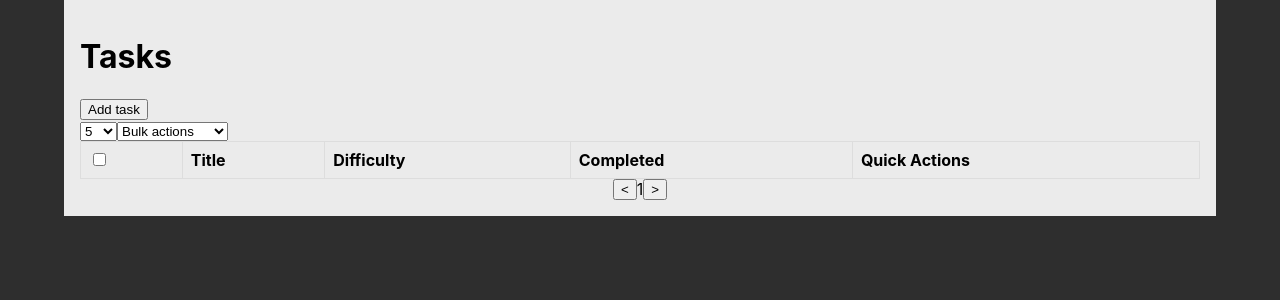
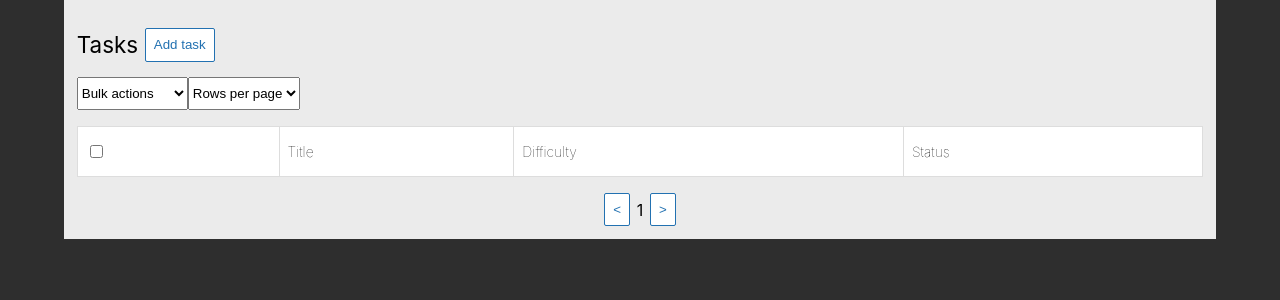
Before and after one commit to germangguerci/TodoApp, a React (Create React App) app: page / in a window 1280 px wide. Shown: the top 300 px of the page. Built offline with nearby package versions, Linux system fonts and the light colour scheme.

Commit message:
Checkpoint

```diff
--- a/src/components/taskcontainer/alerts/BulkActionAlert.tsx
+++ b/src/components/taskcontainer/alerts/BulkActionAlert.tsx
@@ -47,9 +47,9 @@ export const BulkActionAlert: React.FC<BulkActionAlertProps> = observer(function
 
   return (
     <div>
-      <Button variant="outlined" color="primary" onClick={handleClickOpen}>
+      <button onClick={handleClickOpen}>
         Apply
-      </Button>
+      </button>
       <Dialog
         open={open}
         onClose={handleClose}
@@ -66,7 +66,7 @@ export const BulkActionAlert: React.FC<BulkActionAlertProps> = observer(function
           <Button onClick={handleClose} color="primary">
             Disagree
           </Button>
-          <Button onClick={handleApply} color="primary" autoFocus>
+          <Button onClick={handleApply}>
             Agree
           </Button>
         </DialogActions>
--- a/src/components/taskcontainer/index.tsx
+++ b/src/components/taskcontainer/index.tsx
@@ -16,7 +16,7 @@ interface TodoListProps {
 export const TaskContainer: React.FC<TodoListProps> = observer(({todoStore}) => {
 
 
-    const [todosPerPage, setTodosPerPage] = useState(5);
+    const [todosPerPage, setTodosPerPage] = useState(15);
     const [page, setCurrentPage] = useState(1);
     const [openAdd, setOpenAdd] = useState(false);
     const [openUpdate, setOpenUpdate] = useState({open: false, todoToUpdate: 0});
@@ -51,8 +51,8 @@ export const TaskContainer: React.FC<TodoListProps> = observer(({todoStore}) =>
     }
 
     return <div className="taskContainer">
-                <div>
-                    <h1>Tasks</h1>
+                <div className="taskHeader">
+                    <h2>Tasks</h2>
                     <button onClick={() => setOpenAdd(true)}>Add task</button>
                 </div>
 
@@ -60,10 +60,10 @@ export const TaskContainer: React.FC<TodoListProps> = observer(({todoStore}) =>
                 {openAdd && <AddTodoModal openAdd={openAdd} setOpenAdd={setOpenAdd} todoStore={todoStore}/>}
                 {openUpdate.open && <UpdateTodoModal openUpdate={openUpdate} setOpenUpdate={setOpenUpdate} />}
 
-                <div>
-                    <SelectTodosPerPage setTodosPerPage={setTodosPerPage} />
+                <div className="tableOptions">
                     <SelectBulkAction setBulkAction={setBulkAction} bulkAction={bulkAction}/>
                     {(bulkAction !== '' && bulkSelection.length > 0) && <BulkActionAlert bulkSelection={bulkSelection} bulkAction={bulkAction} setBulkSelection={setBulkSelection}/>}
+                    <SelectTodosPerPage setTodosPerPage={setTodosPerPage} />
                 </div>
 
                 <div className="tableContainer">
@@ -73,8 +73,7 @@ export const TaskContainer: React.FC<TodoListProps> = observer(({todoStore}) =>
                                 <td><input type="checkbox" /></td>
                                 <th>Title</th>
                                 <th>Difficulty</th>
-                                <th>Completed</th>
-                                <th>Quick Actions</th>
+                                <th>Status</th>
                             </tr>
                         {displayTasks()}
                         </tbody>
--- a/src/components/taskcontainer/modals/UpdateTodoModal.tsx
+++ b/src/components/taskcontainer/modals/UpdateTodoModal.tsx
@@ -33,18 +33,24 @@ export const UpdateTodoModal: React.FC<updateTodoModalProps> = observer(({openUp
         <div id="myModal" className="modal">
             <div className="modal-content">
                 <span className="close" onClick={() => setOpenUpdate(false)}>&times;</span>
-                <p>Some text in the Modal..</p>
+                <label>Title:
                     <input
                         value={title}
                         onChange={(event) => setTitle(event.target.value)}
                         type="text"
                     />
+                </label>
 
+                <label>Difficulty:
                     <input
                         value={difficulty}
                         onChange={(event) => setDifficulty(parseInt(event.target.value))}
-                    type="number"
+                        type="range"
+                        min="1"
+                        max="5"
+                        step="1"
                     />
+                </label>
 
                 <button onClick={() => setCompleted(!completed)}>
                     {completed && "Set incomplet"}
--- a/src/components/taskcontainer/selects/SelectTodosPP.tsx
+++ b/src/components/taskcontainer/selects/SelectTodosPP.tsx
@@ -5,7 +5,7 @@ interface SelectProps {
 }
 
 export const SelectTodosPerPage : React.FC <SelectProps> = ({setTodosPerPage}) => {
-    const [value, setValue] = useState(5);
+    const [value, setValue] = useState(15);
 
     useEffect(() => {
         setTodosPerPage(value)
@@ -13,9 +13,10 @@ export const SelectTodosPerPage : React.FC <SelectProps> = ({setTodosPerPage}) =
 
     return (
         <select value={value} onChange={(event) => setValue(parseInt(event.target.value))}>
-            <option value="5">5</option>
-            <option value="10">10</option>
-            <option value="25">25</option>
+            <option defaultValue="" value="15" disabled>Rows per page</option>
+            <option value="5">5 rows</option>
+            <option value="10">10 rows</option>
+            <option value="25">25 rows</option>
         </select>
     )
 }
--- a/src/components/taskcontainer/todo/alerts/DeleteAlert.tsx
+++ b/src/components/taskcontainer/todo/alerts/DeleteAlert.tsx
@@ -7,6 +7,7 @@ import DialogContentText from '@material-ui/core/DialogContentText';
 import DialogTitle from '@material-ui/core/DialogTitle';
 import { TodoStore } from '../../store';
 import { observer } from 'mobx-react';
+import DeleteIcon from '@material-ui/icons/Delete';
 
 interface DeleteAlertProps{
   id: number
@@ -25,9 +26,7 @@ export const DeleteAlert: React.FC<DeleteAlertProps> = observer(function DeleteA
 
   return (
     <div>
-      <Button variant="outlined" color="primary" onClick={handleClickOpen}>
-        Delete
-      </Button>
+      <DeleteIcon className="deleteIcon" onClick={handleClickOpen} />
       <Dialog
         open={open}
         onClose={handleClose}
--- a/src/components/taskcontainer/todo/index.tsx
+++ b/src/components/taskcontainer/todo/index.tsx
@@ -44,20 +44,15 @@ export const Todo: React.FC<TodoProps> = ({id, title, difficulty, completed, set
         <td>
             <input type="checkbox" checked={selected} onChange={handleSelect}/>
         </td>
-        <td>
-            {title}
+        <td className="titleField">
+            <p className="taskTitle" onClick={() => setOpenUpdate({open: true, todoToUpdate: id})}>{title}</p>
+            <DeleteAlert id={id} />
         </td>
         <td>
             {calculateDifficulty()}
         </td>
         <td>
-            {completed ? "completed" : "incomplete"}
-        </td>
-        <td>
-            <div className="quickActions">
-                <button onClick={() => setOpenUpdate({open: true, todoToUpdate: id})}>Edit</button>
-                <DeleteAlert id={id} />
-            </div>
+            {completed ? "C" : "I"}
         </td>
     </tr>)
 }
--- a/src/styles/index.scss
+++ b/src/styles/index.scss
@@ -1,5 +1,6 @@
 $primaryBackgroundColor: rgb(235, 235, 235);
 $secondaryBackgroundColor: white;
+$contrastColor: #2271b1;
 
 body {
     margin: 0;
@@ -9,7 +10,15 @@ body {
     -webkit-font-smoothing: antialiased;
     -moz-osx-font-smoothing: grayscale;
     background-color: rgb(46, 46, 46);
-  }
+}
+
+input{
+  height: 2em;
+}
+
+select{
+  height: 2.5em;
+}
 
 .App{
     max-width: 90%;
@@ -18,38 +27,82 @@ body {
 }
 
 .taskContainer{
-  padding: 1em;
+  padding: 0.8em;
 }
 
+.taskHeader{
+  display: flex;
+  align-items: center;
+  h2{
+    font-size: 1.4em;
+    font-weight: 400;
+  }
+}
+
+button{
+  text-decoration: none;
+  border: 1px solid $contrastColor;
+  border-radius: 2px;
+  color: $contrastColor;
+  background: $secondaryBackgroundColor;
+  cursor: pointer;
+  padding: 0.4em 0.6em;
+  margin: 0 0.5em;
+  height: 2.5em;
+}
+
+//table Options start
+.tableOptions{
+  display: flex;
+
+}
+
+//table start
 .tableContainer{
   overflow-x: auto;
 }
 
-//todo list start
-.TodoList{
-  display: flex;
-  flex-direction: column;
-  padding: 1em;
-}
-
-//table start
 table {
   border-collapse: collapse;
   width: 100%;
+  margin: 1em 0;
+  background: $secondaryBackgroundColor;
 }
 
 td, th {
   border: 1px solid #dddddd;
   text-align: left;
   padding: 8px;
+  font-weight: 100;
+  font-size: 14px;
 }
+
+
 
 tr:nth-child(even) {
   background-color: #dddddd;
 }
 
-.quickActions{
+.titleField{
   display:flex;
+  align-items:flex-start;
+  button{
+    margin: 0;
+  }
+}
+
+.taskTitle{
+  cursor: pointer;
+  color: $contrastColor;
+  font-weight: 600;
+  margin: 0;
+}
+
+.deleteIcon{
+  color: #1d5d92;
+  font-size: 2em;
+  cursor: pointer;
+  margin-left: 1em;
 }
 
 
@@ -58,6 +111,7 @@ tr:nth-child(even) {
   display: flex;
   width: 100%;
   justify-content: center;
+  align-items: center;
 }
 
 //modal start
@@ -80,7 +134,21 @@ tr:nth-child(even) {
   margin: 15% auto;
   padding: 20px;
   border: 1px solid #888;
-  width: 80%;
+  width: 60%;
+  max-width: 300px;
+  display: flex;
+  flex-direction: column;
+  align-items: center;
+  label{
+    display: flex;
+    flex-direction: column;
+    input{
+      width: fit-content;
+    }
+  }
+  button{
+    max-width: fit-content;
+  }
 }
 
 /* The Close Button */
```
Lines whose indentation alone changed are shown as unchanged.
